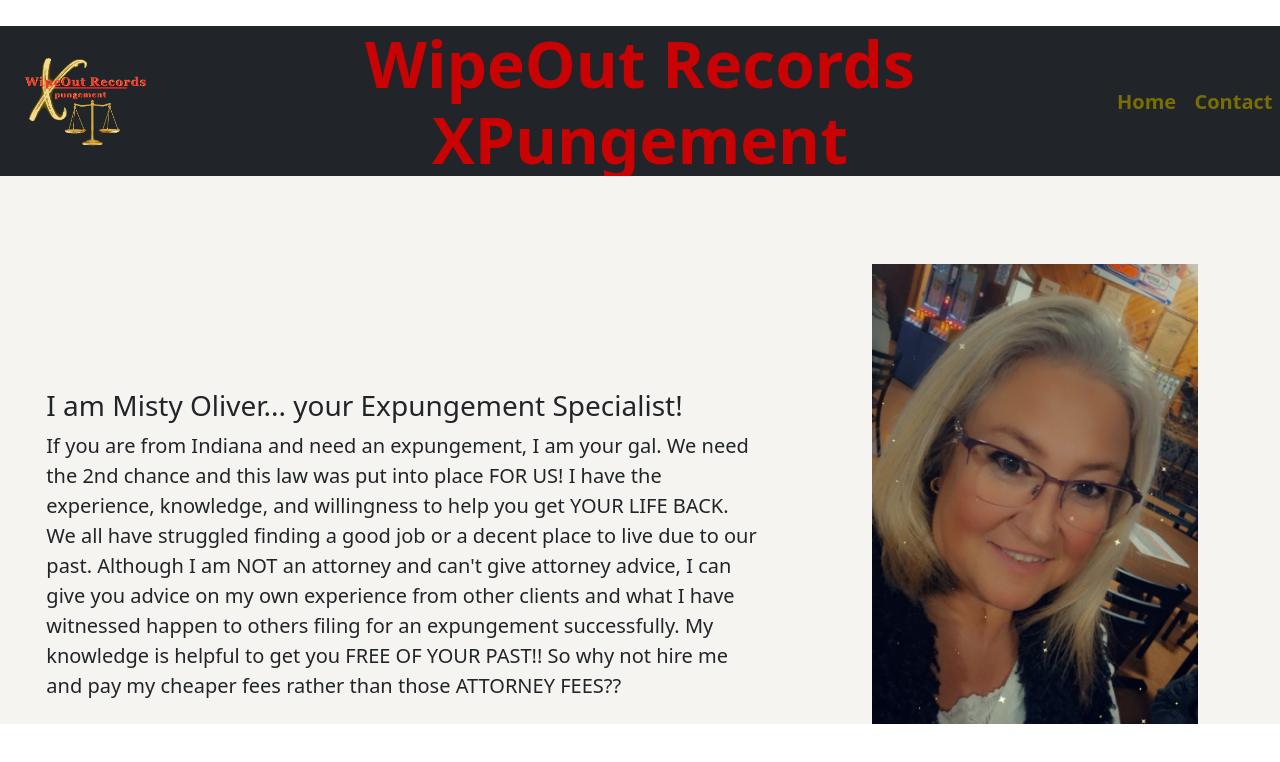
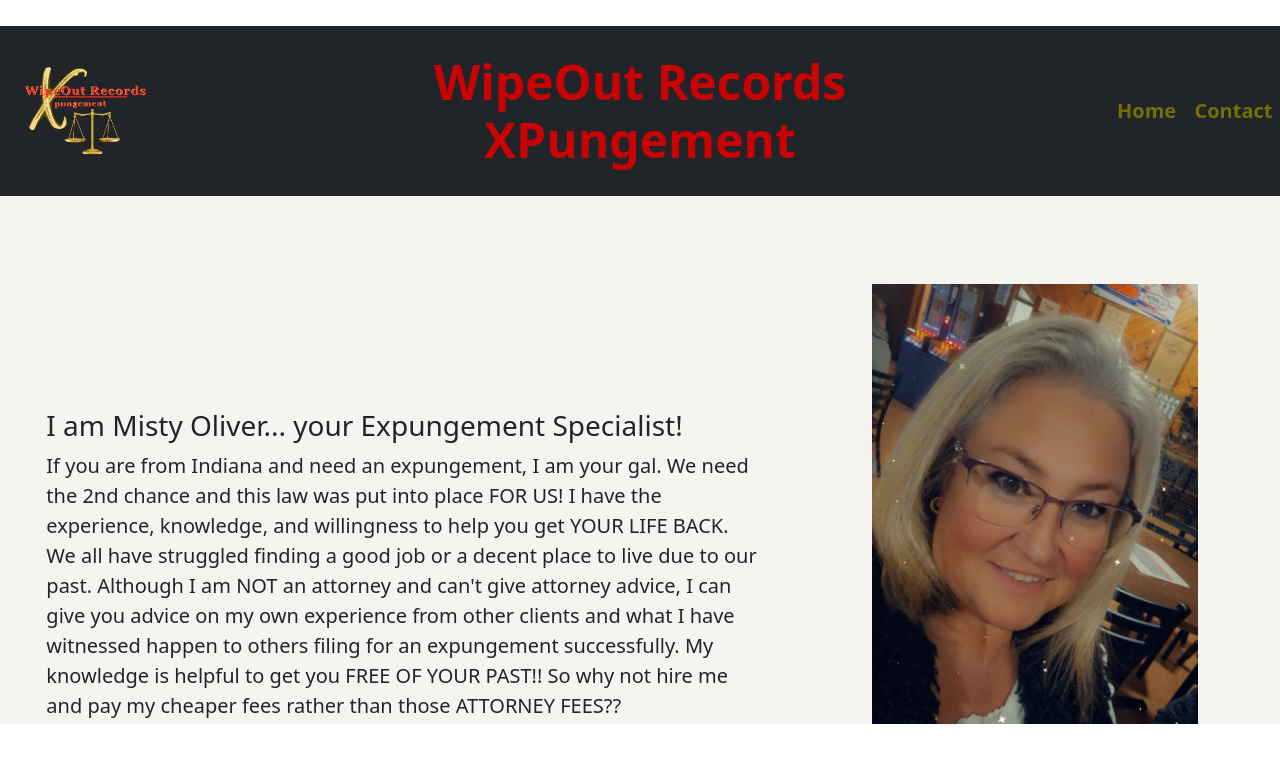
Before and after one commit to mzinzun/wipeout-records, a React (Create React App) app: page /wipeout-records/home in a window 1280 px wide. Shown: the top 762 px of the page. Built offline with nearby package versions, Linux system fonts and the light colour scheme; the HTML template or start-up script is replaced by a standard one.

Commit message:
heading adjustments

```diff
--- a/src/App.css
+++ b/src/App.css
@@ -35,7 +35,7 @@
   height: 100vh;
   width: 100vw;
   display: grid;
-  grid-template-rows: 150px 1fr 50px;
+  grid-template-rows: 170px 1fr 50px;
   padding: 2% 0 !important;
 
 }
@@ -74,7 +74,7 @@
 .menuTitle {
   /* border: thin solid blue; */
   color: rgb(201 3 3) !important;
-  font-size: clamp(1.5rem, 5vw, 5.5rem);
+  font-size: clamp(1.5rem, 4vw, 3rem);
   font-weight: bold;
   margin: 0 auto;
   padding: 0;
```
